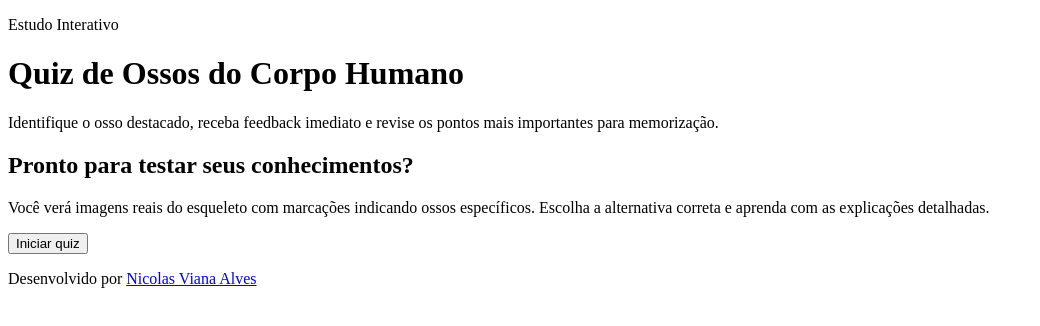
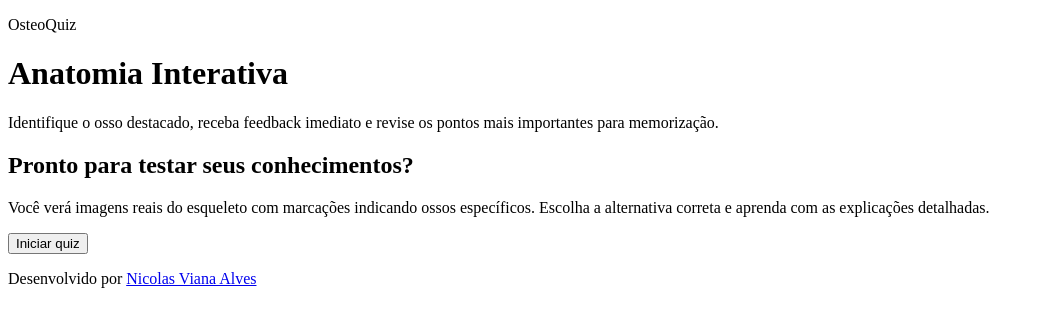
Before and after one commit to naicolas-dev/osteoQuiz, a React (Vite) app: page / in a window 1280 px wide. Shown: the top 326 px of the page, without its empty margins (0-1040 px from the left). Built offline with nearby package versions, Linux system fonts and the light colour scheme; the HTML template or start-up script is replaced by a standard one.

Commit message:
adicionar ícone

```diff
--- a/index.html
+++ b/index.html
@@ -3,7 +3,8 @@
   <head>
     <meta charset="UTF-8" />
     <meta name="viewport" content="width=device-width, initial-scale=1.0" />
-    <title>Anatomia Quiz - Ossos Humanos</title>
+    <title>OsteoQuiz - Anatomia Interativa</title>
+    <link rel="icon" type="image/svg+xml" href="/osteo_quiz_icon.svg" />
   </head>
   <body>
     <div id="root"></div>
--- a/src/App.jsx
+++ b/src/App.jsx
@@ -7,8 +7,8 @@ function App() {
   return (
     <div className="app-shell">
       <header className="app-header">
-        <p className="eyebrow">Estudo Interativo</p>
-        <h1>Quiz de Ossos do Corpo Humano</h1>
+        <p className="eyebrow">OsteoQuiz</p>
+        <h1>Anatomia Interativa</h1>
         <p className="subtitle">
           Identifique o osso destacado, receba feedback imediato e revise os
           pontos mais importantes para memorização.
```
Also changed, not shown: public/osteo_quiz_icon.svg (added).
